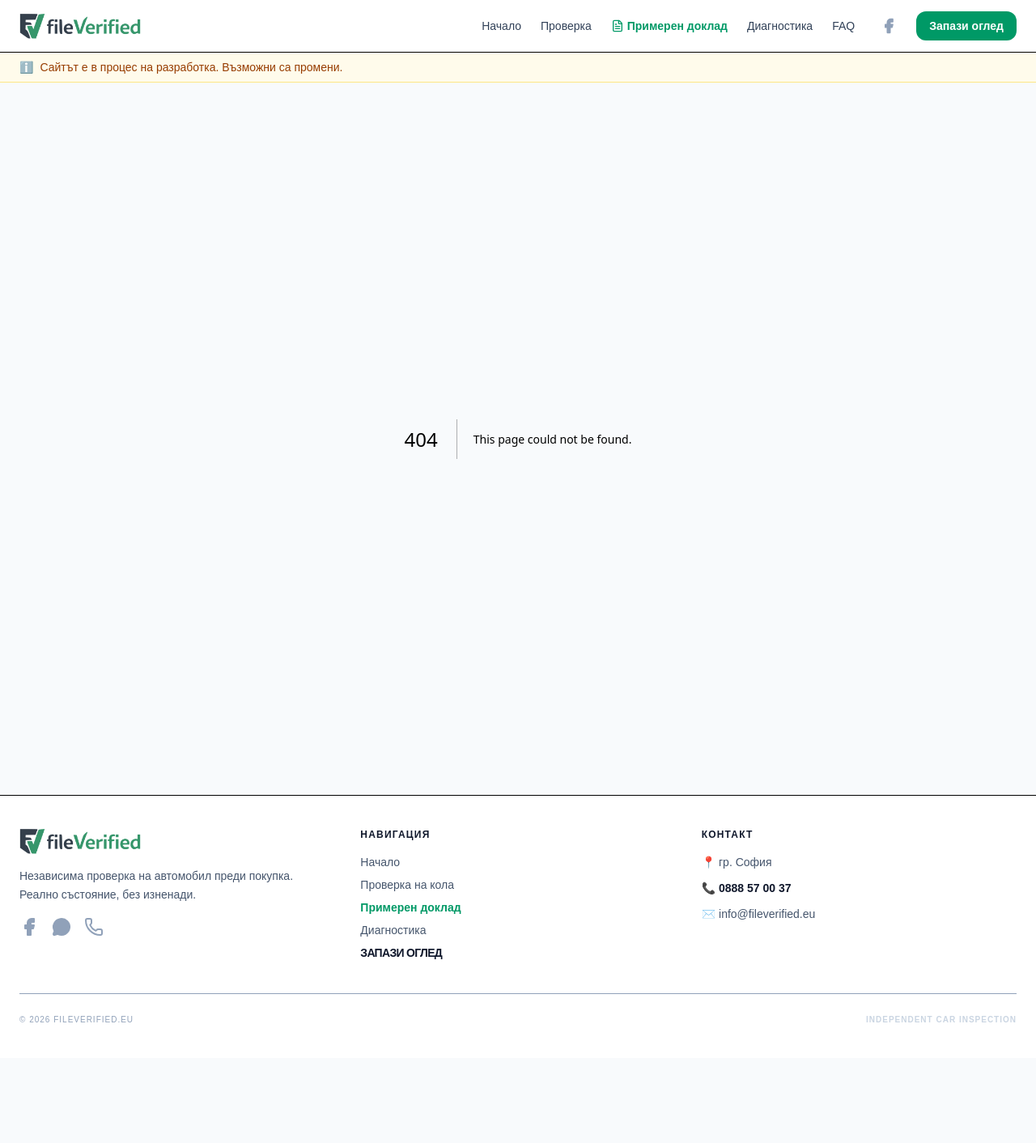
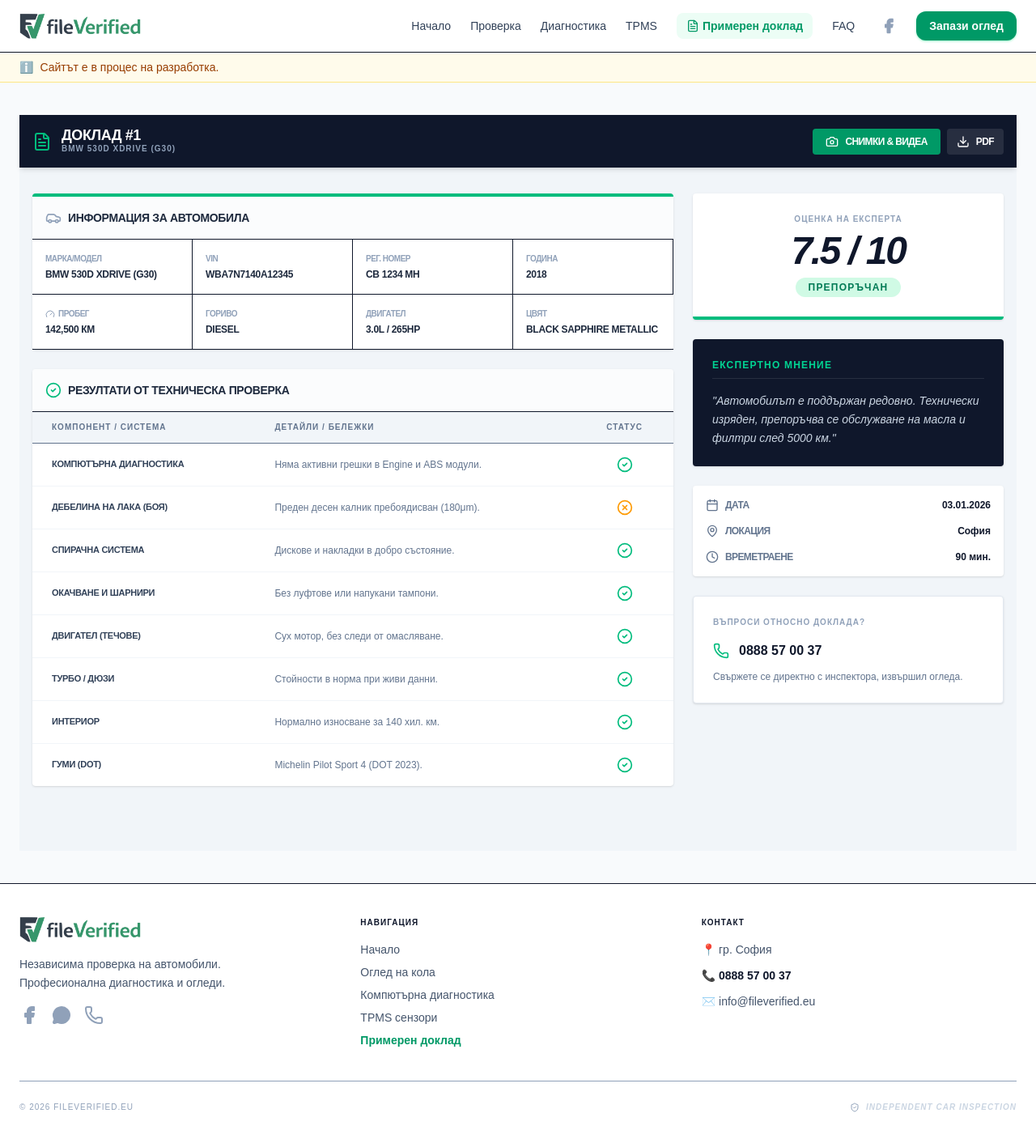
Before and after one commit to martinfilev-byte/fileverified, a Next.js app: page /report/1 in a window 1280 px wide. Before the commit this address had no page. Shown: the top 1412 px of the page at 81% size. Before the commit the page ends 1307 px from the top, so only its background shows below. Built offline with nearby package versions, Linux system fonts and the light colour scheme.

Commit message:
Update: 2026-01-03 20:56:39

```diff
--- a/src/app/layout.tsx
+++ b/src/app/layout.tsx
@@ -1,7 +1,7 @@
 import type { Metadata } from "next"
 import Link from "next/link"
 import Script from "next/script"
-import { Facebook, Phone, MessageCircle, FileText } from "lucide-react"
+import { Facebook, Phone, MessageCircle, FileText, ShieldCheck } from "lucide-react"
 import "./globals.css"
 import MobileNav from "@/components/MobileNav"
 
@@ -68,21 +68,23 @@
 
               <nav className="hidden items-center gap-6 md:flex">
                 <Link href="/" className="text-sm font-medium text-slate-700 hover:text-slate-900">Начало</Link>
+
                 <Link href="/services" className="text-sm font-medium text-slate-700 hover:text-slate-900">Проверка</Link>
+                <Link href="/diagnostics" className="text-sm font-medium text-slate-700 hover:text-slate-900">Диагностика</Link>
+                <Link href="/tpms" className="text-sm font-medium text-slate-700 hover:text-slate-900">TPMS</Link>
 
-                {/* НОВ ЛИНК КЪМ ДОКЛАДА */}
-                <Link href="/report" className="flex items-center gap-1 text-sm font-bold text-emerald-600 hover:text-emerald-700">
+                {/* ПРИМЕРЕН ДОКЛАД */}
+                <Link href="/report" className="flex items-center gap-1 text-sm font-bold text-emerald-600 hover:text-emerald-700 bg-emerald-50 px-3 py-1.5 rounded-lg transition-colors">
                   <FileText className="w-4 h-4" /> Примерен доклад
                 </Link>
 
-                <Link href="/diagnostics" className="text-sm font-medium text-slate-700 hover:text-slate-900">Диагностика</Link>
                 <Link href="/faq" className="text-sm font-medium text-slate-700 hover:text-slate-900">FAQ</Link>
 
                 <a href={fbLink} target="_blank" rel="noopener noreferrer" className="ml-2 text-slate-400 hover:text-[#1877F2] transition-colors">
                   <Facebook className="h-5 w-5 fill-current" />
                 </a>
 
-                <Link href="/book" className="inline-flex items-center rounded-xl bg-emerald-600 px-4 py-2 text-sm font-semibold text-white hover:bg-emerald-700 transition">
+                <Link href="/book" className="inline-flex items-center rounded-xl bg-emerald-600 px-4 py-2 text-sm font-semibold text-white hover:bg-emerald-700 transition shadow-sm shadow-emerald-200">
                   Запази оглед
                 </Link>
               </nav>
@@ -94,7 +96,7 @@
 
         <div className="border-b border-amber-200 bg-amber-50">
           <div className="mx-auto max-w-7xl px-6 py-2 text-sm text-amber-800 flex items-center gap-2">
-            <span className="animate-pulse">ℹ️</span> Сайтът е в процес на разработка. Възможни са промени.
+            <span className="animate-pulse">ℹ️</span> Сайтът е в процес на разработка.
           </div>
         </div>
 
@@ -108,37 +110,32 @@
                 <Link href="/" className="inline-flex items-center">
                   <img src="/logo-green.png" alt="FileVerified" className="h-8 w-auto" />
                 </Link>
-                <p className="text-sm text-slate-600 leading-relaxed">
-                  Независима проверка на автомобил преди покупка. Реално състояние, без изненади.
+                <p className="text-sm text-slate-600 leading-relaxed font-medium">
+                  Независима проверка на автомобили. <br />
+                  Професионална диагностика и огледи.
                 </p>
                 <div className="flex items-center gap-4">
-                  <a href={fbLink} target="_blank" rel="noopener noreferrer" className="text-slate-400 hover:text-[#1877F2] transition-all" title="Facebook">
-                    <Facebook className="h-6 w-6 fill-current" />
-                  </a>
-                  <a href={whatsappLink} target="_blank" rel="noopener noreferrer" className="text-slate-400 hover:text-[#25D366] transition-all" title="WhatsApp">
-                    <MessageCircle className="h-6 w-6 fill-current" />
-                  </a>
-                  <a href={viberLink} className="text-slate-400 hover:text-[#7360F2] transition-all" title="Viber">
-                    <Phone className="h-6 w-6" />
-                  </a>
+                  <a href={fbLink} target="_blank" rel="noopener noreferrer" className="text-slate-400 hover:text-[#1877F2] transition-all"><Facebook className="h-6 w-6 fill-current" /></a>
+                  <a href={whatsappLink} target="_blank" rel="noopener noreferrer" className="text-slate-400 hover:text-[#25D366] transition-all"><MessageCircle className="h-6 w-6 fill-current" /></a>
+                  <a href={viberLink} className="text-slate-400 hover:text-[#7360F2] transition-all"><Phone className="h-6 w-6" /></a>
                 </div>
               </div>
 
               <div>
-                <div className="font-semibold text-slate-900 uppercase text-xs tracking-widest mb-4">Навигация</div>
-                <ul className="space-y-2 text-sm">
+                <div className="font-semibold text-slate-900 uppercase text-[10px] tracking-widest mb-4">Навигация</div>
+                <ul className="space-y-2 text-sm font-medium">
                   <li><Link href="/" className="text-slate-600 hover:text-slate-900">Начало</Link></li>
-                  <li><Link href="/services" className="text-slate-600 hover:text-slate-900">Проверка на кола</Link></li>
+                  <li><Link href="/services" className="text-slate-600 hover:text-slate-900">Оглед на кола</Link></li>
+                  <li><Link href="/diagnostics" className="text-slate-600 hover:text-slate-900">Компютърна диагностика</Link></li>
+                  <li><Link href="/tpms" className="text-slate-600 hover:text-slate-900">TPMS сензори</Link></li>
                   <li><Link href="/report" className="text-emerald-600 font-bold hover:underline">Примерен доклад</Link></li>
-                  <li><Link href="/diagnostics" className="text-slate-600 hover:text-slate-900">Диагностика</Link></li>
-                  <li><Link href="/book" className="text-slate-900 font-bold hover:text-emerald-600 transition-colors uppercase tracking-tighter">Запази оглед</Link></li>
                 </ul>
               </div>
 
               <div>
-                <div className="font-semibold text-slate-900 uppercase text-xs tracking-widest mb-4">Контакт</div>
+                <div className="font-semibold text-slate-900 uppercase text-[10px] tracking-widest mb-4">Контакт</div>
                 <ul className="space-y-3 text-sm text-slate-600">
-                  <li className="flex items-center gap-2">📍 гр. София</li>
+                  <li className="flex items-center gap-2 font-medium">📍 гр. София</li>
                   <li>
                     <a href="tel:0888570037" className="flex items-center gap-2 hover:text-emerald-600 transition-colors font-bold text-slate-900">
                       📞 0888 57 00 37
@@ -153,9 +150,12 @@
               </div>
             </div>
 
-            <div className="mt-10 border-t pt-6 text-[10px] text-slate-400 flex justify-between items-center uppercase tracking-widest">
+            <div className="mt-10 border-t pt-6 text-[10px] text-slate-400 flex flex-col md:flex-row justify-between items-center gap-4 uppercase tracking-widest">
               <span>© {new Date().getFullYear()} FileVerified.eu</span>
-              <span className="font-black text-slate-300">Independent Car Inspection</span>
+              <div className="flex items-center gap-2">
+                <ShieldCheck className="w-3 h-3" />
+                <span className="font-black text-slate-300 italic">Independent Car Inspection</span>
+              </div>
             </div>
           </div>
         </footer>
--- /dev/null
+++ b/src/app/report/[id]/page.tsx
@@ -0,0 +1,187 @@
+"use client"
+
+import React from "react"
+import { useParams } from "next/navigation"
+import {
+  CheckCircle2,
+  XCircle,
+  Camera,
+  Download,
+  Car,
+  Info,
+  FileText,
+  Clock,
+  MapPin,
+  Calendar,
+  Gauge,
+  Phone // Добавено тук, за да изчезне грешката
+} from "lucide-react"
+
+export default function LKWStyledReport() {
+  const params = useParams()
+  const reportId = params.id
+
+  // Примерни данни в стила на LKW Store
+  const data = {
+    vin: "WBA7N7140A12345",
+    licensePlate: "CB 1234 MH",
+    make: "BMW",
+    model: "530d xDrive (G30)",
+    year: "2018",
+    mileage: "142,500 км",
+    fuel: "Diesel",
+    engine: "3.0L / 265hp",
+    color: "Black Sapphire Metallic",
+    location: "София",
+    inspectionDate: "03.01.2026",
+    nasLink: "https://your-nas-link.com/share/XYZ",
+    summaryStatus: "ПРЕПОРЪЧАН",
+    inspectionScore: "7.5 / 10",
+  }
+
+  return (
+    <div className="bg-slate-100 min-h-screen pb-20 font-sans">
+      {/* TOP HEADER */}
+      <div className="bg-slate-900 text-white sticky top-16 z-40 shadow-md">
+        <div className="max-w-7xl mx-auto px-4 py-4 flex justify-between items-center">
+          <div className="flex items-center gap-3">
+            <FileText className="text-emerald-500 w-6 h-6" />
+            <div>
+              <h1 className="text-lg font-black uppercase tracking-tight leading-none">Доклад #{reportId || "1"}</h1>
+              <p className="text-[10px] text-slate-400 uppercase font-bold tracking-widest">{data.make} {data.model}</p>
+            </div>
+          </div>
+          <div className="flex gap-2">
+             <a href={data.nasLink} target="_blank" rel="noopener noreferrer" className="bg-emerald-600 hover:bg-emerald-700 text-white px-4 py-2 rounded font-bold text-xs flex items-center gap-2 transition-all uppercase tracking-tighter">
+              <Camera className="w-4 h-4" /> Снимки & Видеа
+            </a>
+            <button onClick={() => window.print()} className="bg-white/10 hover:bg-white/20 text-white px-3 py-2 rounded text-xs font-bold transition-all uppercase tracking-tighter flex items-center gap-2">
+              <Download className="w-4 h-4" /> PDF
+            </button>
+          </div>
+        </div>
+      </div>
+
+      <div className="max-w-7xl mx-auto px-4 mt-8 grid grid-cols-1 lg:grid-cols-12 gap-6">
+
+        {/* LEFT COLUMN */}
+        <div className="lg:col-span-8 space-y-6">
+          <div className="bg-white rounded shadow-sm border-t-4 border-emerald-500">
+            <div className="p-4 border-b flex items-center gap-2 bg-slate-50/50">
+              <Car className="w-5 h-5 text-slate-400" />
+              <h2 className="font-black text-slate-800 uppercase text-sm tracking-tight">Информация за автомобила</h2>
+            </div>
+            <div className="grid grid-cols-2 md:grid-cols-4">
+              <InfoBox label="Марка/Модел" value={`${data.make} ${data.model}`} />
+              <InfoBox label="VIN" value={data.vin} />
+              <InfoBox label="Рег. номер" value={data.licensePlate} />
+              <InfoBox label="Година" value={data.year} />
+              <InfoBox label="Пробег" value={data.mileage} icon={<Gauge className="w-3 h-3"/>} />
+              <InfoBox label="Гориво" value={data.fuel} />
+              <InfoBox label="Двигател" value={data.engine} />
+              <InfoBox label="Цвят" value={data.color} />
+            </div>
+          </div>
+
+          <div className="bg-white rounded shadow-sm overflow-hidden">
+            <div className="p-4 border-b flex items-center gap-2 bg-slate-50/50">
+              <CheckCircle2 className="w-5 h-5 text-emerald-500" />
+              <h2 className="font-black text-slate-800 uppercase text-sm tracking-tight">Резултати от техническа проверка</h2>
+            </div>
+            <table className="w-full text-left text-sm border-collapse">
+              <thead>
+                <tr className="bg-slate-100 text-slate-500 text-[10px] uppercase font-black tracking-widest">
+                  <th className="px-6 py-3 border-b">Компонент / Система</th>
+                  <th className="px-6 py-3 border-b">Детайли / Бележки</th>
+                  <th className="px-6 py-3 border-b text-center">Статус</th>
+                </tr>
+              </thead>
+              <tbody className="divide-y divide-slate-100 font-medium">
+                <TableRow label="Компютърна диагностика" detail="Няма активни грешки в Engine и ABS модули." status="ok" />
+                <TableRow label="Дебелина на лака (Боя)" detail="Преден десен калник пребоядисван (180μm)." status="warn" />
+                <TableRow label="Спирачна система" detail="Дискове и накладки в добро състояние." status="ok" />
+                <TableRow label="Окачване и шарнири" detail="Без луфтове или напукани тампони." status="ok" />
+                <TableRow label="Двигател (Течове)" detail="Сух мотор, без следи от омасляване." status="ok" />
+                <TableRow label="Турбо / Дюзи" detail="Стойности в норма при живи данни." status="ok" />
+                <TableRow label="Интериор" detail="Нормално износване за 140 хил. км." status="ok" />
+                <TableRow label="Гуми (DOT)" detail="Michelin Pilot Sport 4 (DOT 2023)." status="ok" />
+              </tbody>
+            </table>
+          </div>
+        </div>
+
+        {/* RIGHT COLUMN */}
+        <div className="lg:col-span-4 space-y-6">
+          <div className="bg-white rounded shadow-sm p-6 text-center border-b-4 border-emerald-500">
+            <p className="text-[10px] font-black uppercase text-slate-400 tracking-widest mb-2 text-center">Оценка на експерта</p>
+            <div className="text-5xl font-black text-slate-900 mb-2 italic tracking-tighter">{data.inspectionScore}</div>
+            <div className="inline-block bg-emerald-100 text-emerald-700 px-4 py-1 rounded-full text-xs font-black uppercase tracking-widest">
+              {data.summaryStatus}
+            </div>
+          </div>
+
+          <div className="bg-slate-900 text-white rounded shadow-sm p-6">
+            <h3 className="text-xs font-black uppercase tracking-widest text-emerald-400 mb-4 border-b border-white/10 pb-2">Експертно мнение</h3>
+            <p className="text-sm leading-relaxed text-slate-300 italic">
+              "Автомобилът е поддържан редовно. Технически изряден, препоръчва се обслужване на масла и филтри след 5000 км."
+            </p>
+          </div>
+
+          <div className="bg-white rounded shadow-sm p-4 space-y-4">
+            <MetaItem icon={<Calendar className="w-4 h-4" />} label="Дата" value={data.inspectionDate} />
+            <MetaItem icon={<MapPin className="w-4 h-4" />} label="Локация" value={data.location} />
+            <MetaItem icon={<Clock className="w-4 h-4" />} label="Времетраене" value="90 мин." />
+          </div>
+
+          <div className="bg-white rounded shadow-sm p-6 border border-slate-200">
+            <p className="text-[10px] font-black uppercase text-slate-400 mb-4 tracking-widest">Въпроси относно доклада?</p>
+            <div className="space-y-3">
+              <a href="tel:0888570037" className="flex items-center gap-3 text-slate-900 font-bold hover:text-emerald-600 transition-colors">
+                <Phone className="w-5 h-5 text-emerald-500" /> 0888 57 00 37
+              </a>
+              <p className="text-xs text-slate-500">Свържете се директно с инспектора, извършил огледа.</p>
+            </div>
+          </div>
+        </div>
+      </div>
+    </div>
+  )
+}
+
+function InfoBox({ label, value, icon }: { label: string, value: string, icon?: React.ReactNode }) {
+  return (
+    <div className="border-r border-b p-4 last:border-r-0">
+      <p className="text-[10px] font-black uppercase text-slate-400 tracking-tighter mb-1 flex items-center gap-1">
+        {icon} {label}
+      </p>
+      <p className="text-xs font-black text-slate-800 uppercase tracking-tight">{value}</p>
+    </div>
+  )
+}
+
+function TableRow({ label, detail, status }: { label: string, detail: string, status: 'ok' | 'warn' | 'error' }) {
+  return (
+    <tr className="hover:bg-slate-50/80 transition-colors group">
+      <td className="px-6 py-4 font-black text-slate-700 uppercase text-[11px] tracking-tight">{label}</td>
+      <td className="px-6 py-4 text-slate-500 text-xs">{detail}</td>
+      <td className="px-6 py-4 text-center">
+        {status === 'ok' ? (
+          <CheckCircle2 className="w-5 h-5 text-emerald-500 mx-auto" />
+        ) : (
+          <XCircle className="w-5 h-5 text-amber-500 mx-auto" />
+        )}
+      </td>
+    </tr>
+  )
+}
+
+function MetaItem({ icon, label, value }: { icon: React.ReactNode, label: string, value: string }) {
+  return (
+    <div className="flex items-center justify-between text-xs">
+      <div className="flex items-center gap-2 text-slate-500 font-bold uppercase tracking-tighter">
+        {icon} {label}
+      </div>
+      <div className="font-black text-slate-900">{value}</div>
+    </div>
+  )
+}
```
